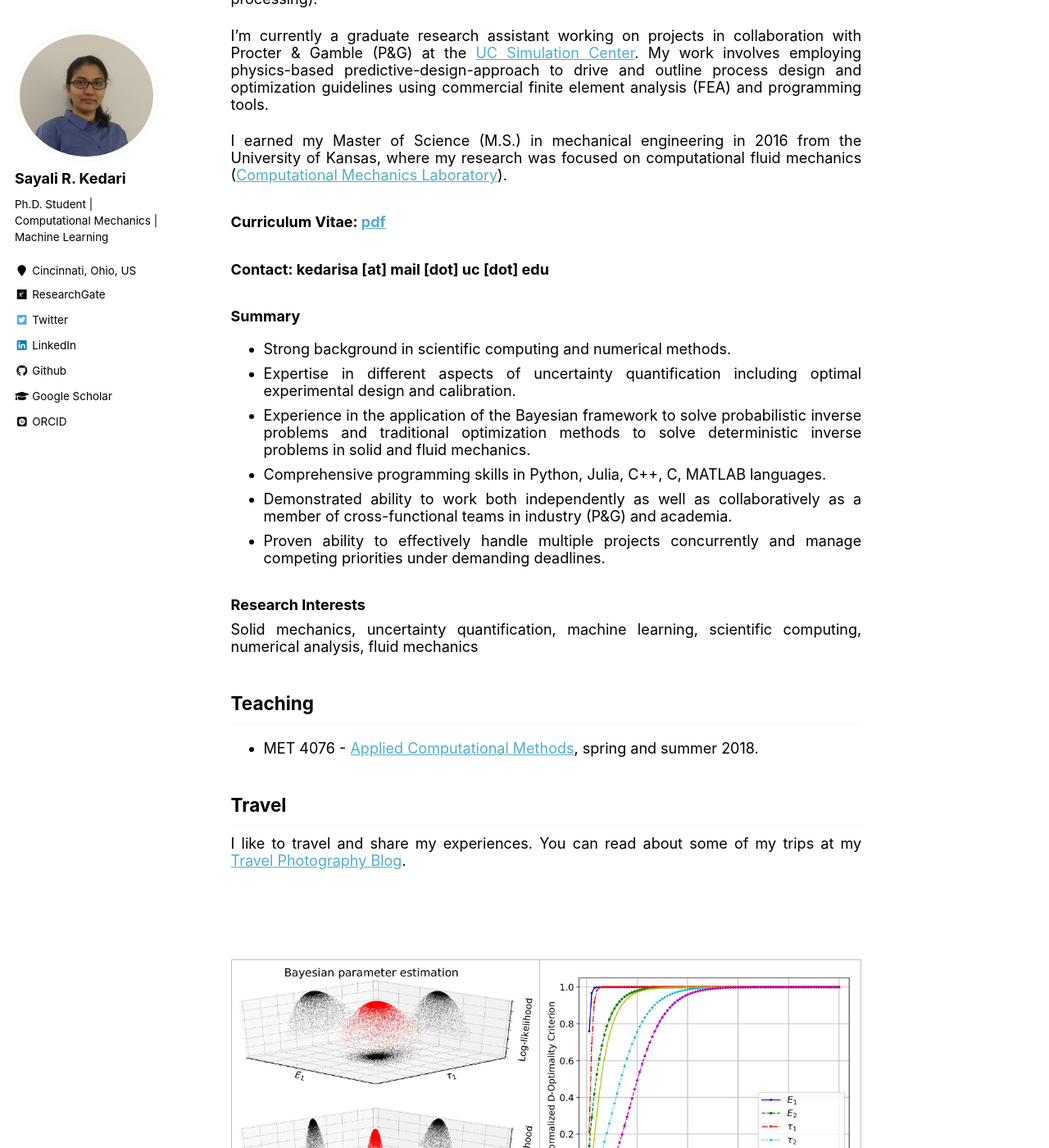
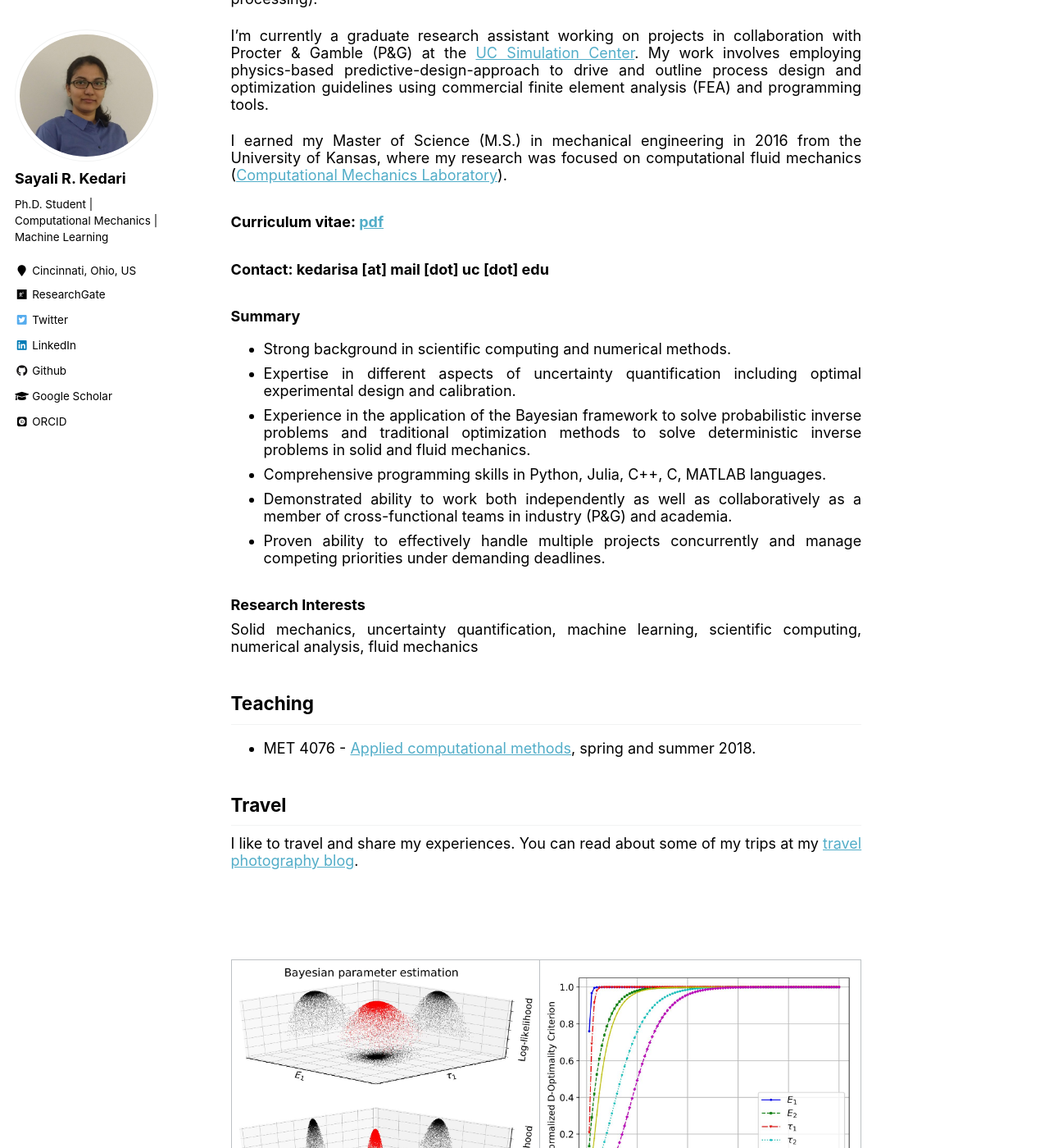
Before and after one commit to sayalirked/sayalirked.github.io, a Jekyll site: the page built from _pages/about.md, in a window 1280 px wide and 1400 px high, scrolled down 355 px. Shown: the whole window at 82% size. Built offline with Jekyll 4.4.1, drawn with Linux system fonts in a browser that asks for light colours; some web fonts are replaced.

```diff
--- a/_pages/about.md
+++ b/_pages/about.md
@@ -14,7 +14,7 @@ I'm currently a graduate research assistant working on projects in collaboration
 
 I earned my Master of Science (M.S.) in mechanical engineering in 2016 from the University of Kansas, where my research was focused on computational fluid mechanics ([Computational Mechanics Laboratory](https://me.engr.ku.edu/karan-s-suranas-research)).
 
-### Curriculum Vitae: [pdf](https://sayrjked.github.io/files/sayali-cv-web.pdf)
+### Curriculum vitae: [pdf](https://sayrjked.github.io/files/sayali-cv-web.pdf)
 ### Contact: kedarisa [at] mail [dot] uc [dot] edu
 
 ### Summary
@@ -29,10 +29,10 @@ I earned my Master of Science (M.S.) in mechanical engineering in 2016 from the
 Solid mechanics, uncertainty quantification, machine learning, scientific computing, numerical analysis, fluid mechanics
 
 ## Teaching
-* MET 4076 - [Applied Computational Methods](https://sayrjked.github.io/teaching/2018-springsummer-teaching-1), spring and summer 2018.
+* MET 4076 - [Applied computational methods](https://sayrjked.github.io/teaching/2018-springsummer-teaching-1), spring and summer 2018.
 
 ## Travel
-I like to travel and share my experiences. You can read about some of my trips at my [Travel Photography Blog](http://sayalikedari.blogspot.com/).
+I like to travel and share my experiences. You can read about some of my trips at my [travel photography blog](http://sayalikedari.blogspot.com/).
 
 <br>
 <br>
```
